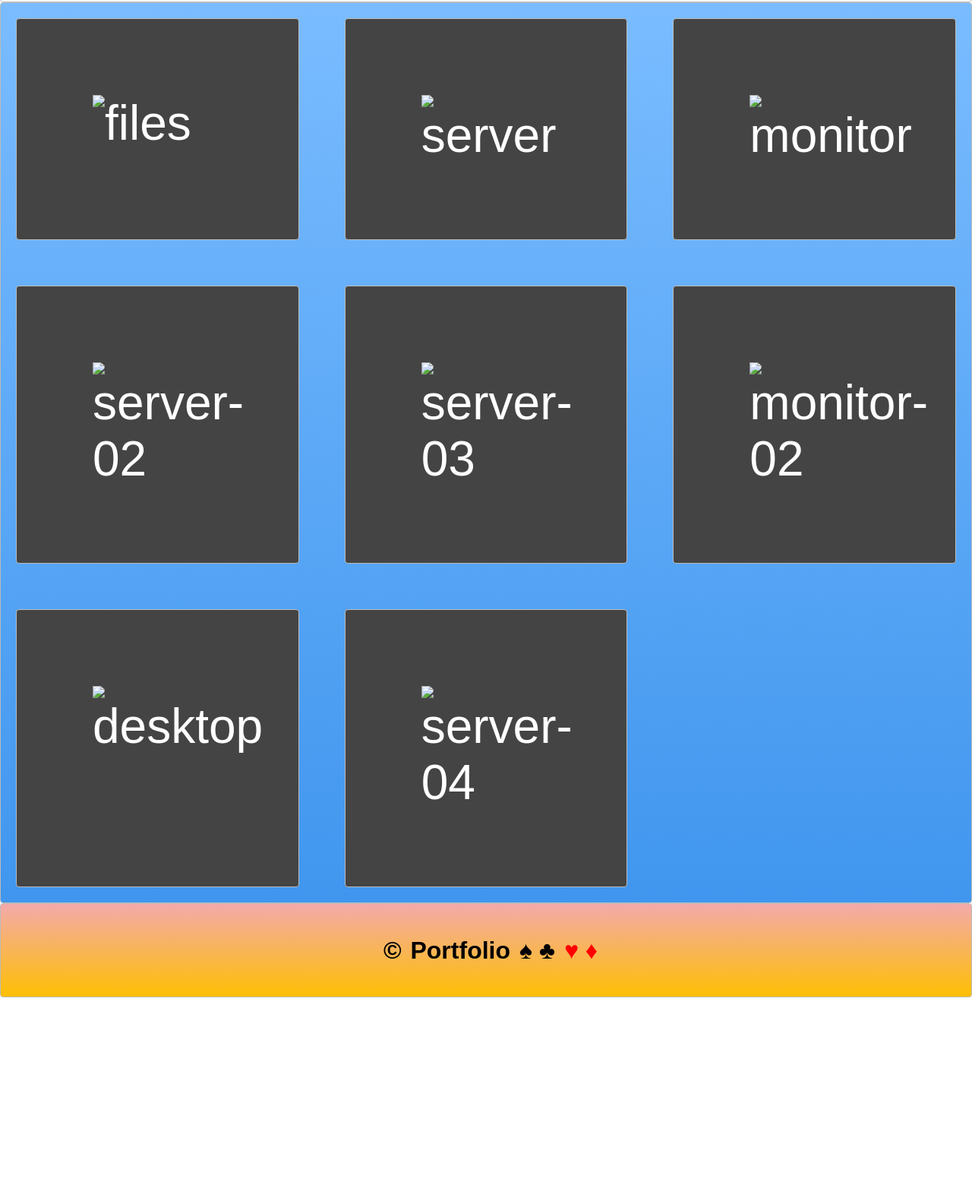
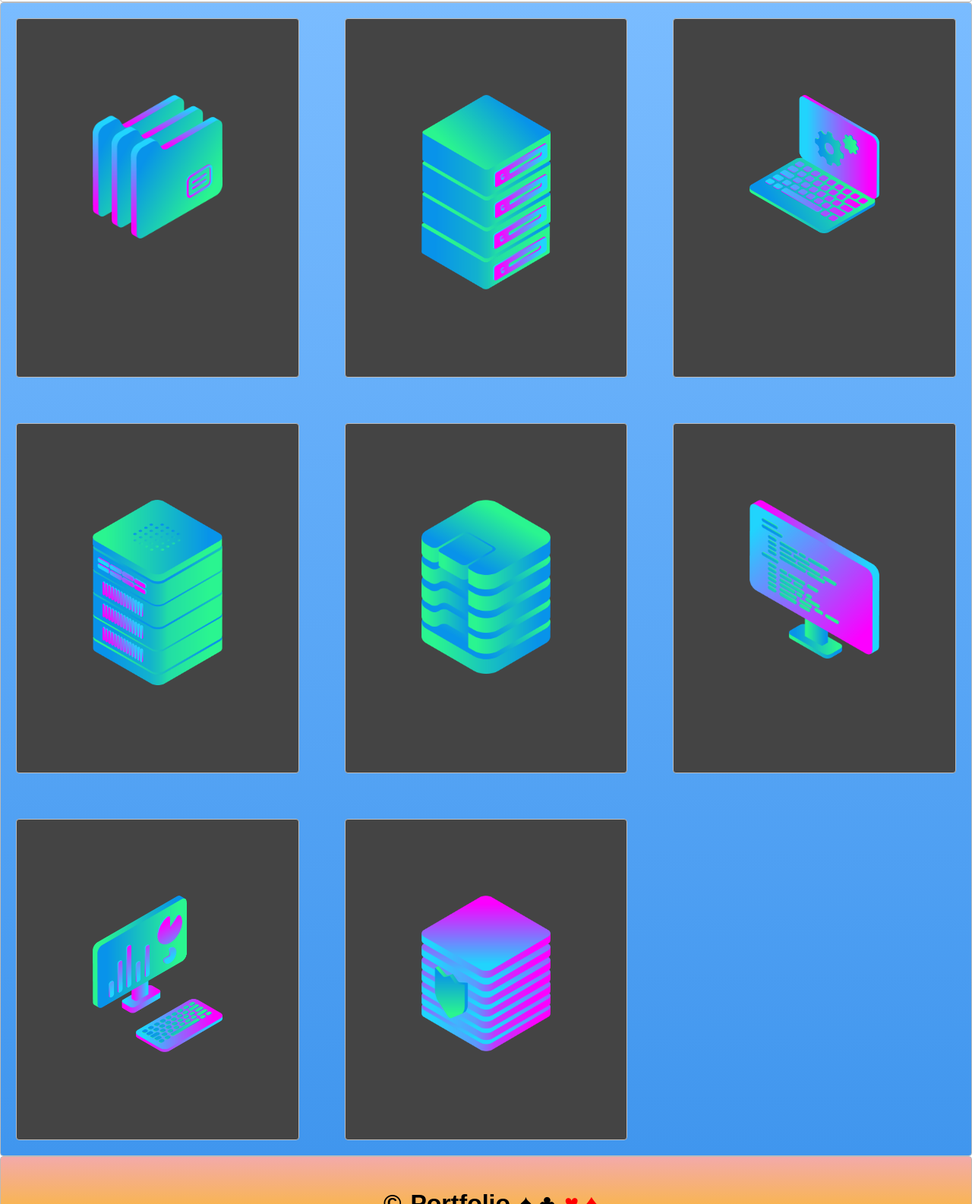
Before and after one commit to Sandiego17/portfolio-template, a plain HTML site: page index.html in a window 1280 px wide. Shown: the part 559-2144 px from the top of the page at 76% size. Before the commit the page ends 1872 px from the top, so only its background shows below. Drawn offline with Linux system fonts and the light colour scheme; files whose address does not match are found by name.

Commit message:
fix: Image bug

```diff
--- a/index.html
+++ b/index.html
@@ -28,14 +28,14 @@
     <div class="container zone"><img src="./images/undraw.png" alt="profile-picture" class="cover"></div>
 
     <div class="zone blue grid-wrapper">
-        <div class="box zone"><img src="./images/files_2.png" alt="files"></div>
-        <div class="box zone"><img src="./images/server_2_2.png" alt="server"></div>
-        <div class="box zone"><img src="./images/monitor_settings_2.png" alt="monitor"></div>
-        <div class="box zone"><img src="./images/server_3.png" alt="server-02"></div>
-        <div class="box zone"><img src="./images/data_storage_2_2.png" alt="server-03"></div>
-        <div class="box zone"><img src="./images/monitor_coding_2.png" alt="monitor-02"></div>
-        <div class="box zone"><img src="./images/desktop_analytics_2.png" alt="desktop"></div>
-        <div class="box zone"><img src="./images/server_safe_2.png" alt="server-04"></div>
+        <div class="box zone"><img src="./img/files_2.png" alt="files"></div>
+        <div class="box zone"><img src="./img/server_2_2.png" alt="server"></div>
+        <div class="box zone"><img src="./img/monitor_settings_2.png" alt="monitor"></div>
+        <div class="box zone"><img src="./img/server_3.png" alt="server-02"></div>
+        <div class="box zone"><img src="./img/data_storage_2_2.png" alt="server-03"></div>
+        <div class="box zone"><img src="./img/monitor_coding_2.png" alt="monitor-02"></div>
+        <div class="box zone"><img src="./img/desktop_analytics_2.png" alt="desktop"></div>
+        <div class="box zone"><img src="./img/server_safe_2.png" alt="server-04"></div>
     </div>
 
     <footer class="zone yellow">
```
